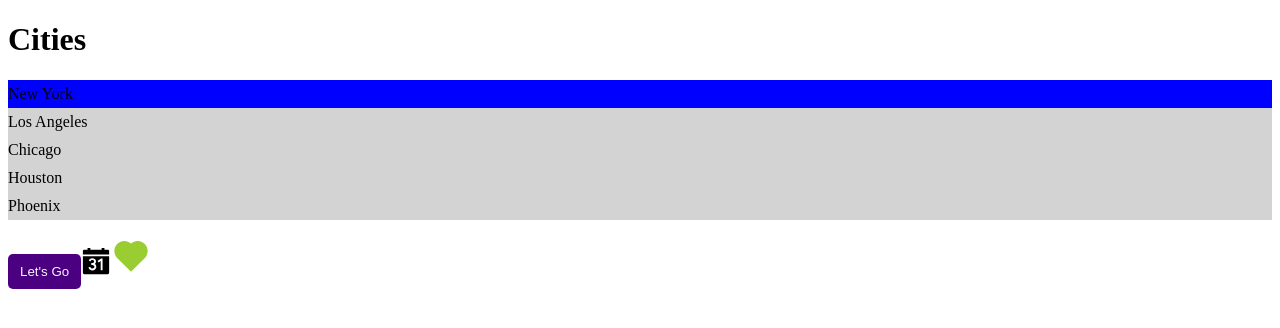
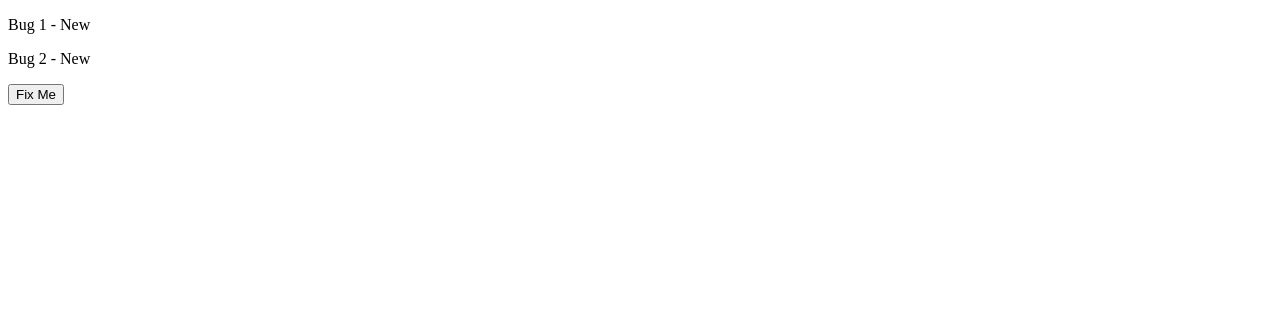
Before and after one commit to rahulgangadasu/react-TS, a React (Vite) app: page / in a window 1280 px wide. Shown: the top 328 px of the page. Built offline with nearby package versions, Linux system fonts and the light colour scheme.

Commit message:
Add immer dependency and refactor App component

```diff
--- a/package.json
+++ b/package.json
@@ -12,6 +12,7 @@
   "dependencies": {
     "@types/styled-components": "^5.1.36",
     "bootstrap": "^5.3.8",
+    "immer": "^11.1.4",
     "react": "^19.2.4",
     "react-dom": "^19.2.4",
     "react-icons": "^5.6.0",
--- a/src/App.tsx
+++ b/src/App.tsx
@@ -1,29 +1,28 @@
 import { useState } from "react";
-import Alert from "./Components/Alert";
-import Button from "./Components/Button";
-import ListGroup from "./Components/ListGroup";
-import Like from "./Components/Like";
-//import "./Components/ListGroup/ListGroup.css";
-import "./App.css";
-import { IoCalendarNumberSharp } from "react-icons/io5";
+import { produce } from "immer";
+
 function App() {
-  const [alertVisible, setAlertVisiblity] = useState(false);
-  let items = ["New York", "Los Angeles", "Chicago", "Houston", "Phoenix"];
+  const [bugs, setBugs] = useState([
+    { id: 1, title: "Bug 1", fixed: false },
+    { id: 2, title: "Bug 2", fixed: false },
+  ]);
+  const handleClick = () => {
+    //setBugs(bugs.map((bug) => (bug.id === 1 ? { ...bug, fixed: true } : bug)));
+    setBugs(
+      produce((draft) => {
+        const bug = draft.find((bug) => bug.id === 1);
+        if (bug) bug.fixed = true;
+      }),
+    );
+  };
   return (
     <div>
-      <ListGroup
-        items={items}
-        heading="Cities"
-        onSelectItem={(item) => console.log(item)}
-      />
-      {alertVisible && (
-        <Alert onClose={() => setAlertVisiblity(false)}>Thanks! Close!!!</Alert>
-      )}
-      <Button color="dark" onClick={() => setAlertVisiblity(true)}>
-        Let's Go
-      </Button>
-      <IoCalendarNumberSharp size="30" />
-      <Like onClick={() => console.log("Like toggled")} />
+      {bugs.map((bug) => (
+        <p key={bug.id}>
+          {bug.title} - {bug.fixed ? "Fixed" : "New"}
+        </p>
+      ))}
+      <button onClick={handleClick}> Fix Me</button>
     </div>
   );
 }
```
Also changed, not shown: src/App1.tsx (added, +32 -0 lines), 1 other file (tests, documents, lock files or other folders).
